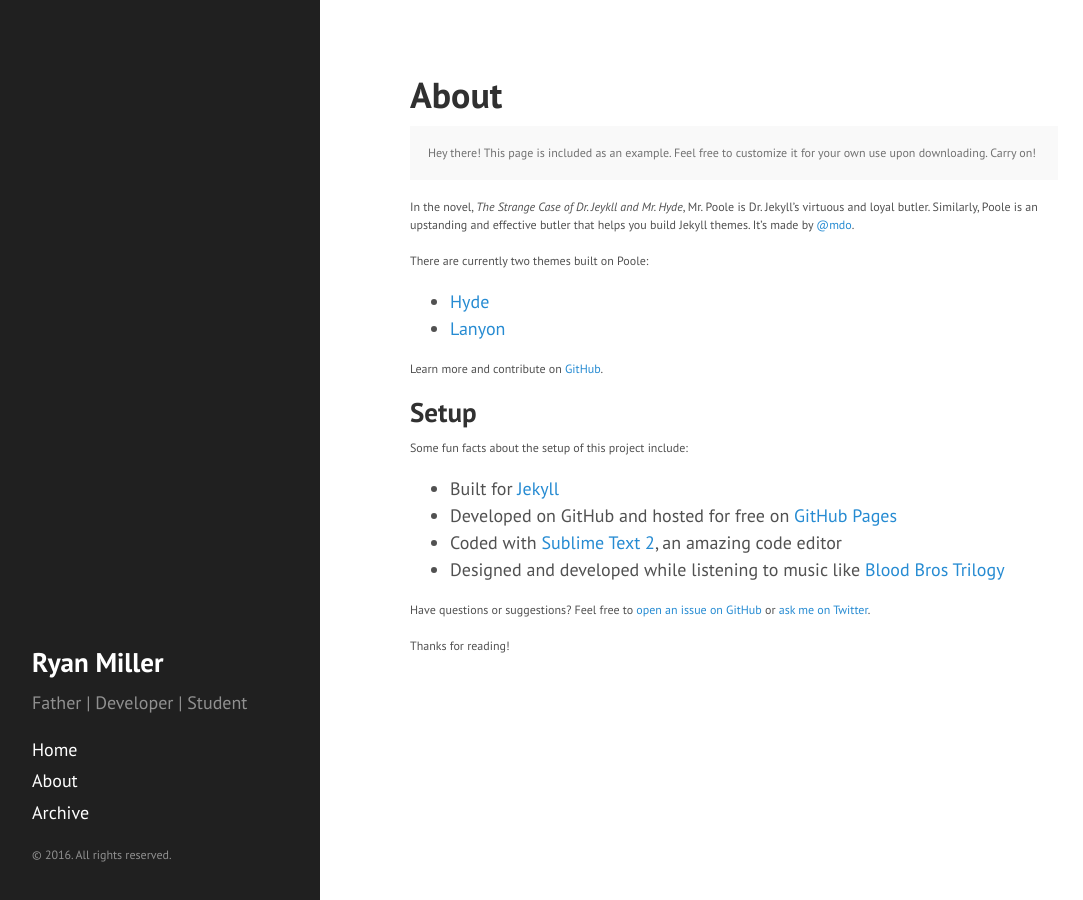
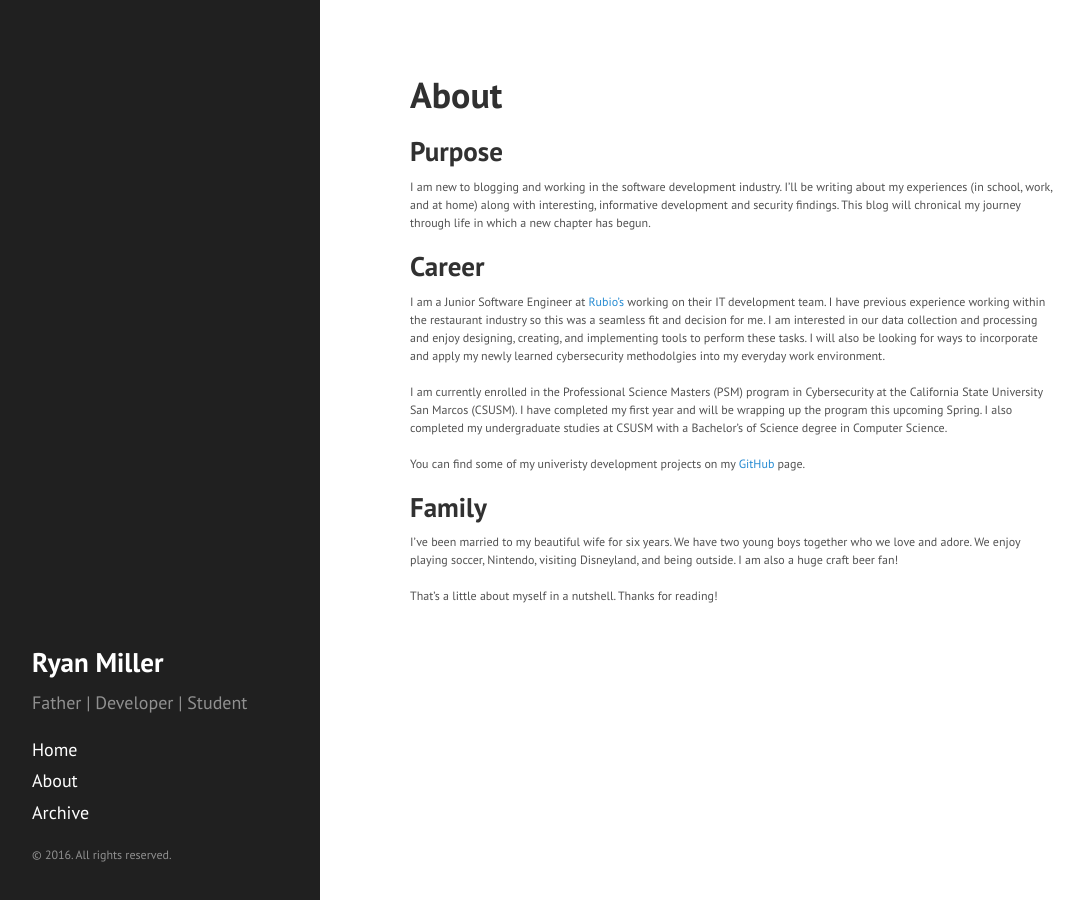
Before and after one commit to ryanmiller810/ryanmiller810.github.io, a Jekyll site: the page built from about.md, in a window 1280 px wide. Shown: the whole page, without its empty margins (4-1087 px from the left). Built offline with Jekyll 4.4.1, drawn with Linux system fonts in a browser that asks for light colours; Markdown is read by kramdown in place of the engine named in the settings.

Commit message:
Updated about.md to relfect myself / family

```diff
--- a/about.md
+++ b/about.md
@@ -3,28 +3,20 @@ layout: page
 title: About
 ---
 
-<p class="message">
-  Hey there! This page is included as an example. Feel free to customize it for your own use upon downloading. Carry on!
-</p>
+## Purpose
 
-In the novel, *The Strange Case of Dr. Jeykll and Mr. Hyde*, Mr. Poole is Dr. Jekyll's virtuous and loyal butler. Similarly, Poole is an upstanding and effective butler that helps you build Jekyll themes. It's made by [@mdo](https://twitter.com/mdo).
+I am new to blogging and working in the software development industry. I'll be writing about my experiences (in school, work, and at home) along with interesting, informative development and security findings. This blog will chronical my journey through life in which a new chapter has begun.
 
-There are currently two themes built on Poole:
+## Career
 
-* [Hyde](http://hyde.getpoole.com)
-* [Lanyon](http://lanyon.getpoole.com)
+I am a Junior Software Engineer at [Rubio's](http://rubios.com) working on their IT development team. I have previous experience working within the restaurant industry so this was a seamless fit and decision for me. I am interested in our data collection and processing and enjoy designing, creating, and implementing tools to perform these tasks. I will also be looking for ways to incorporate and apply my newly learned cybersecurity methodolgies into my everyday work environment.
 
-Learn more and contribute on [GitHub](https://github.com/poole).
+I am currently enrolled in the Professional Science Masters (PSM) program in Cybersecurity at the California State University San Marcos (CSUSM). I have completed my first year and will be wrapping up the program this upcoming Spring. I also completed my undergraduate studies at CSUSM with a Bachelor's of Science degree in Computer Science.
 
-## Setup
+You can find some of my univeristy development projects on my [GitHub](http://github.com/ryanmiller810) page.
 
-Some fun facts about the setup of this project include:
+## Family
 
-* Built for [Jekyll](http://jekyllrb.com)
-* Developed on GitHub and hosted for free on [GitHub Pages](https://pages.github.com)
-* Coded with [Sublime Text 2](http://sublimetext.com), an amazing code editor
-* Designed and developed while listening to music like [Blood Bros Trilogy](https://soundcloud.com/maddecent/sets/blood-bros-series)
+I've been married to my beautiful wife for six years. We have two young boys together who we love and adore. We enjoy playing soccer, Nintendo, visiting Disneyland, and being outside. I am also a huge craft beer fan!
 
-Have questions or suggestions? Feel free to [open an issue on GitHub](https://github.com/poole/issues/new) or [ask me on Twitter](https://twitter.com/mdo).
-
-Thanks for reading!
+That's a little about myself in a nutshell. Thanks for reading!
```
